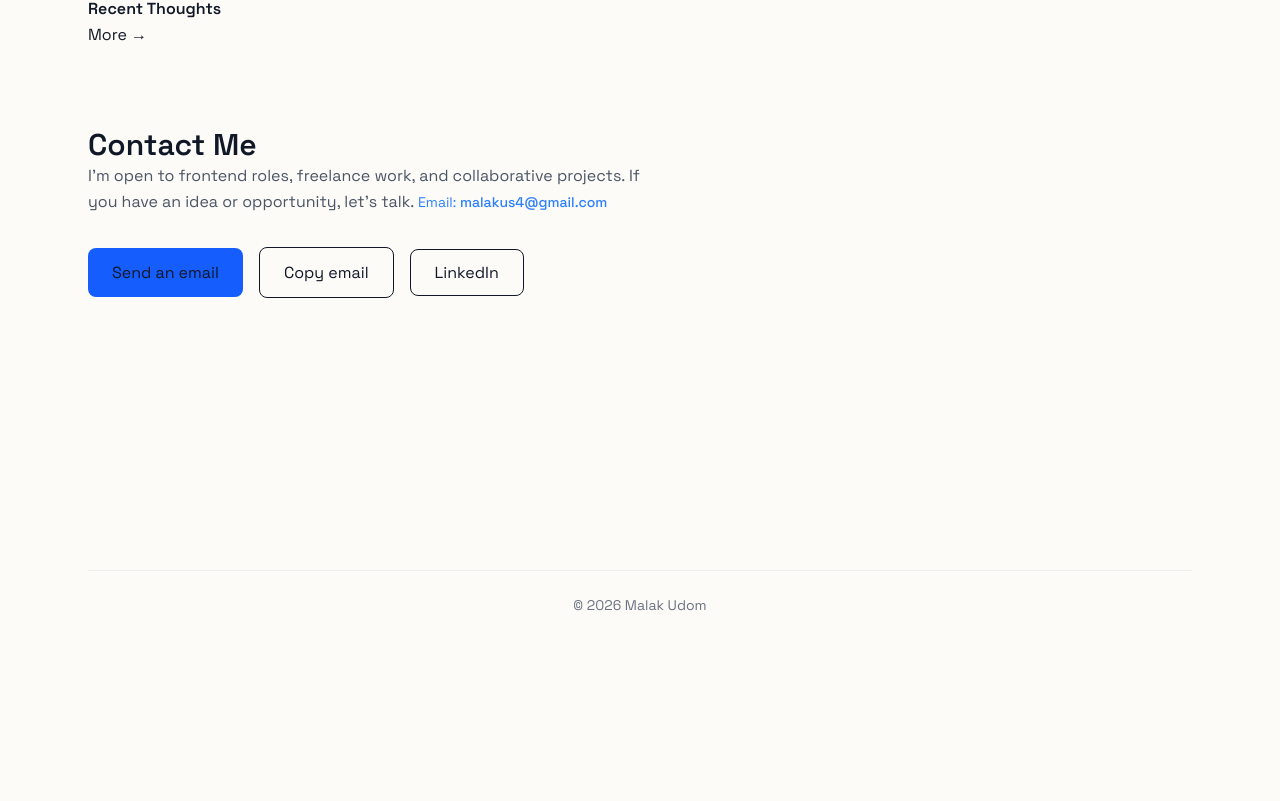
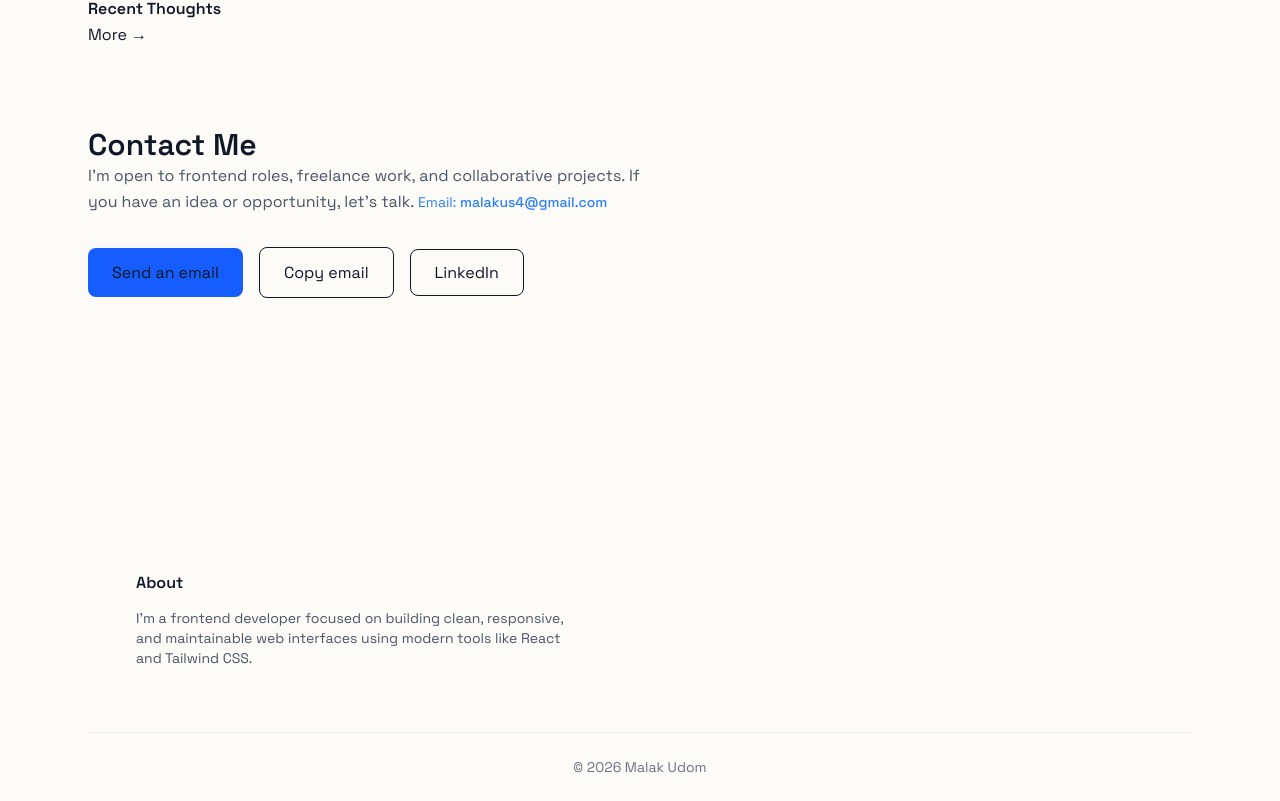
Before and after one commit to malakus4/portfolio-react, a React (Vite) app: page / in a window 1280 px wide. Shown: the part 2156-2957 px from the top of the page. Before the commit the page ends 2859 px from the top, so only its background shows below. Built offline with nearby package versions, Linux system fonts and the light colour scheme.

Commit message:
feat: add About section to Footer

```diff
--- a/src/components/footer/Footer.jsx
+++ b/src/components/footer/Footer.jsx
@@ -1,14 +1,31 @@
 import React from 'react'
 import FooterCopyright from './FooterCopyright'
+import FooterAbout from './FooterAbout'
 
 function Footer() {
   return (
 
-    <footer className="mt-24 py-16">
+    <footer className="mt-24 bg-base">
+      <div className="container-page p-16">
+        {/* Top row */}
+        <div className="flex flex-col gap-10 lg:flex-row lg:justify-between">
+
+          {/* About + Links */}
+          <div className="flex flex-col gap-8 lg:w-1/2">
+            <FooterAbout/>
 
 
 
-        <FooterCopyright/>
+
+          </div>
+        </div>
+
+
+
+
+
+      </div>
+      <FooterCopyright/>
     </footer>
   )
 }
--- a/src/components/footer/FooterAbout.jsx
+++ b/src/components/footer/FooterAbout.jsx
@@ -0,0 +1,14 @@
+function FooterAbout() {
+  return (
+    <div>
+      <h3 className="font-semibold text-gray-900">About</h3>
+      <p className="mt-3 max-w-md text-sm text-gray-600">
+        I’m a frontend developer focused on building clean, responsive,
+        and maintainable web interfaces using modern tools like React
+        and Tailwind CSS.
+      </p>
+    </div>
+  );
+}
+
+export default FooterAbout;
```
